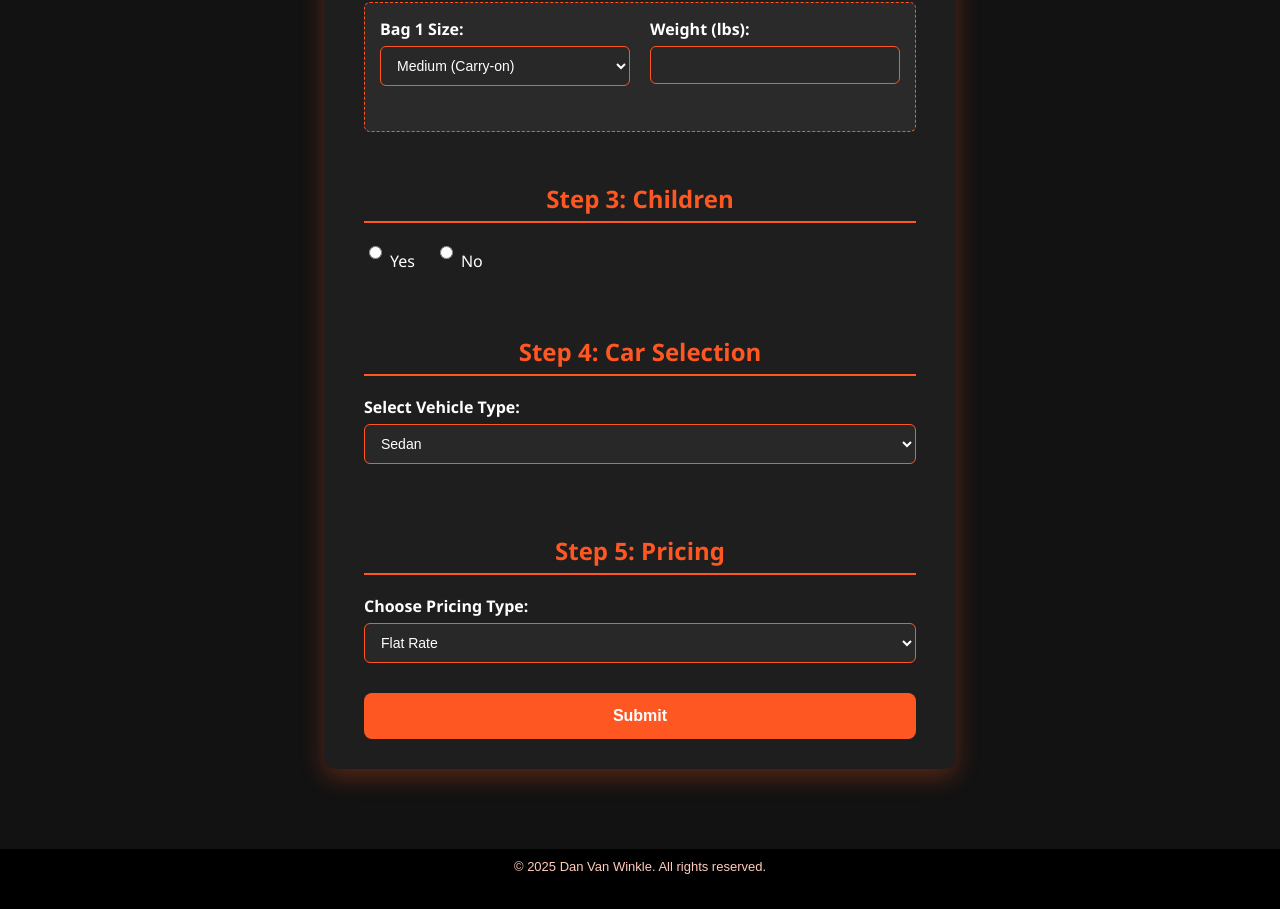
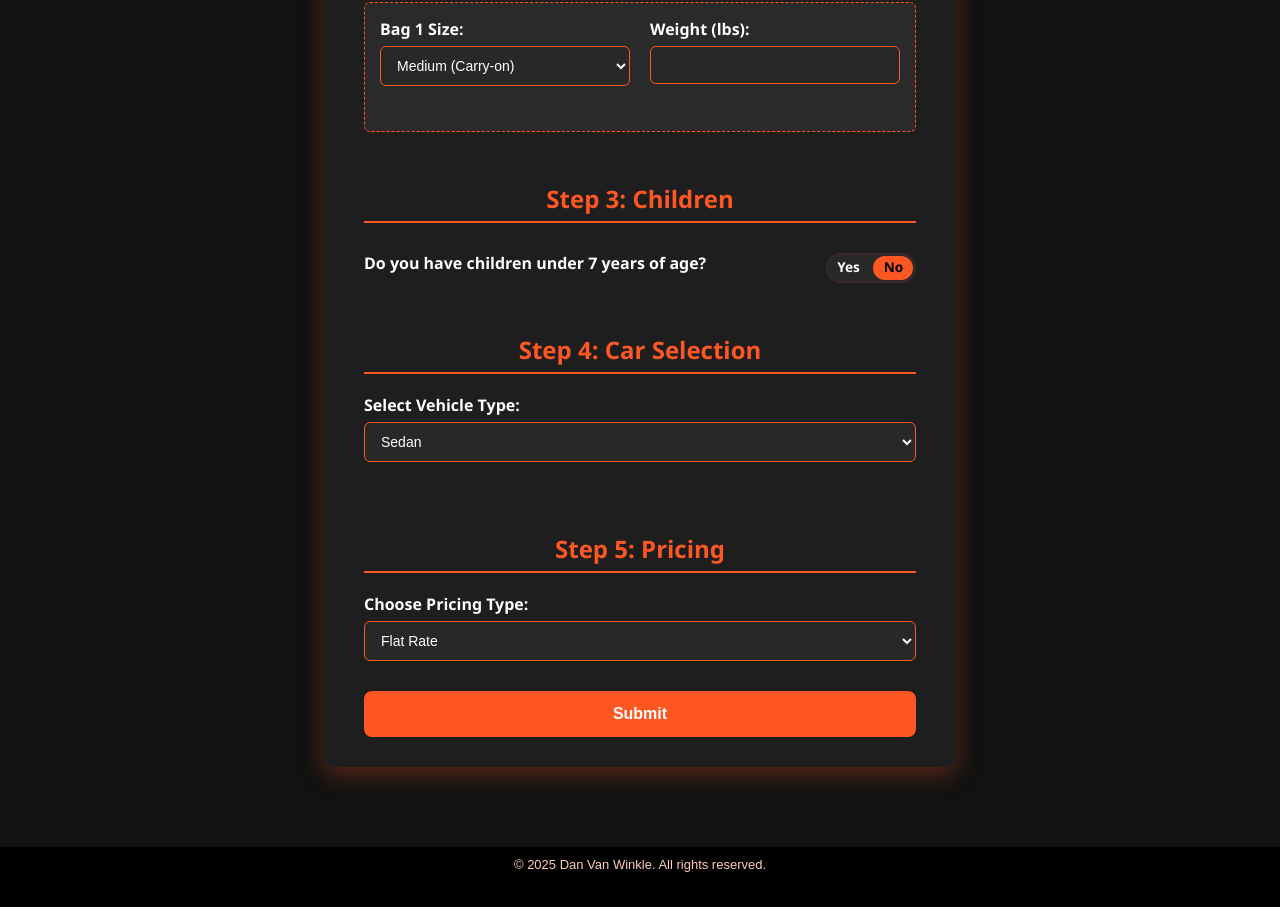
Before and after one commit to AhmadSiddiquiHub/buffalo-airport-express, a Next.js app: page / in a window 1280 px wide. Shown: the part 1249-2158 px from the top of the page. Built offline with nearby package versions, Linux system fonts and the light colour scheme.

Commit message:
Final Form Design

```diff
--- a/app/components/Form.tsx
+++ b/app/components/Form.tsx
@@ -25,7 +25,7 @@ const Form = () => {
     nonAirportDropoffTime: "",
     numBags: 1,
     bagDetails: [{ size: "medium", weight: "" }],
-    hasChildren: "",
+    hasChildren: "no",
     hasCarSeat: "",
     carSeatsToRent: 0,
     carType: "sedan",
@@ -66,30 +66,6 @@ const Form = () => {
     <div className="booking-form">
       <form onSubmit={handleSubmit}>
         <h2>Step 1: Trip Details</h2>
-
-        {/* <div className="radio-group">
-          <label>Are you being dropped off or picked up at an airport?</label>
-          <label>
-            <input
-              type="radio"
-              name="airport"
-              value="yes"
-              checked={formData.airport === "yes"}
-              onChange={handleChange}
-            />
-            Yes
-          </label>
-          <label>
-            <input
-              type="radio"
-              name="airport"
-              value="no"
-              checked={formData.airport === "no"}
-              onChange={handleChange}
-            />
-            No
-          </label>
-        </div> */}
 
         <div className="airport-toggle-container">
           <p>Are you being dropped off or picked up at an airport?</p>
@@ -181,6 +157,9 @@ const Form = () => {
                   key={type}
                   onClick={() =>
                     setFormData((prev) => ({ ...prev, tripType: type }))
+                  }
+                  className={
+                    formData.tripType === type ? "selected-trip-type" : ""
                   }
                 >
                   {type.charAt(0).toUpperCase() + type.slice(1)}
@@ -377,54 +356,79 @@ const Form = () => {
           </div>
         ))}
 
+        <div>
           <h2>Step 3: Children</h2>
-        <div className="radio-group">
-          <label>
+          <div className="airport-toggle-container">
+            <p>Do you have children under 7 years of age?</p>
+            <div className="airport-toggle-form">
               <input
                 type="radio"
+                id="children-yes"
                 name="hasChildren"
                 value="yes"
                 checked={formData.hasChildren === "yes"}
                 onChange={handleChange}
               />
-            Yes
-          </label>
-          <label>
               <input
                 type="radio"
+                id="children-no"
                 name="hasChildren"
                 value="no"
                 checked={formData.hasChildren === "no"}
                 onChange={handleChange}
               />
+              <label
+                htmlFor="children-yes"
+                className="airport-label airport-label-yes"
+              >
+                Yes
+              </label>
+              <div className="airport-toggle-pill"></div>
+              <label
+                htmlFor="children-no"
+                className="airport-label airport-label-no"
+              >
                 No
               </label>
+            </div>
+          </div>
         </div>
 
         {formData.hasChildren === "yes" && (
           <>
-            <label>Do you have a car seat/booster?</label>
-            <div className="radio-group">
-              <label>
+            <div className="airport-toggle-container">
+              <p>Do you have a car seat/booster?</p>
+              <div className="airport-toggle-form">
                 <input
                   type="radio"
+                  id="carseat-yes"
                   name="hasCarSeat"
                   value="yes"
                   checked={formData.hasCarSeat === "yes"}
                   onChange={handleChange}
                 />
-                Yes
-              </label>
-              <label>
                 <input
                   type="radio"
+                  id="carseat-no"
                   name="hasCarSeat"
                   value="no"
                   checked={formData.hasCarSeat === "no"}
                   onChange={handleChange}
                 />
+                <label
+                  htmlFor="carseat-yes"
+                  className="airport-label airport-label-yes"
+                >
+                  Yes
+                </label>
+                <div className="airport-toggle-pill"></div>
+                <label
+                  htmlFor="carseat-no"
+                  className="airport-label airport-label-no"
+                >
                   No
                 </label>
+              </div>
             </div>
 
             {formData.hasCarSeat === "no" && (
--- a/app/globals.css
+++ b/app/globals.css
@@ -351,6 +351,10 @@ input[type="radio"] {
   margin: 10px 0 25px;
 }
 
+.trip-type-buttons .selected-trip-type {
+  background-color: #ff5722;
+}
+
 .trip-type-buttons button {
   flex: 1;
   padding: 10px;
@@ -509,7 +513,6 @@ p {
 }
 
 /* Toggle */
-/* Toggle */
 .airport-toggle-container {
   display: flex;
   justify-content: space-between;
@@ -598,3 +601,23 @@ p {
     margin-top: 0;
   }
 }
+
+#children-no:checked ~ .airport-toggle-pill {
+  left: 47px;
+}
+
+#children-yes:checked ~ .airport-label-yes,
+#children-no:checked ~ .airport-label-no {
+  color: #000;
+  font-weight: bold;
+}
+
+#carseat-no:checked ~ .airport-toggle-pill {
+  left: 47px;
+}
+
+#carseat-yes:checked ~ .airport-label-yes,
+#carseat-no:checked ~ .airport-label-no {
+  color: #000;
+  font-weight: bold;
+}
```
Lines whose indentation alone changed are shown as unchanged.
